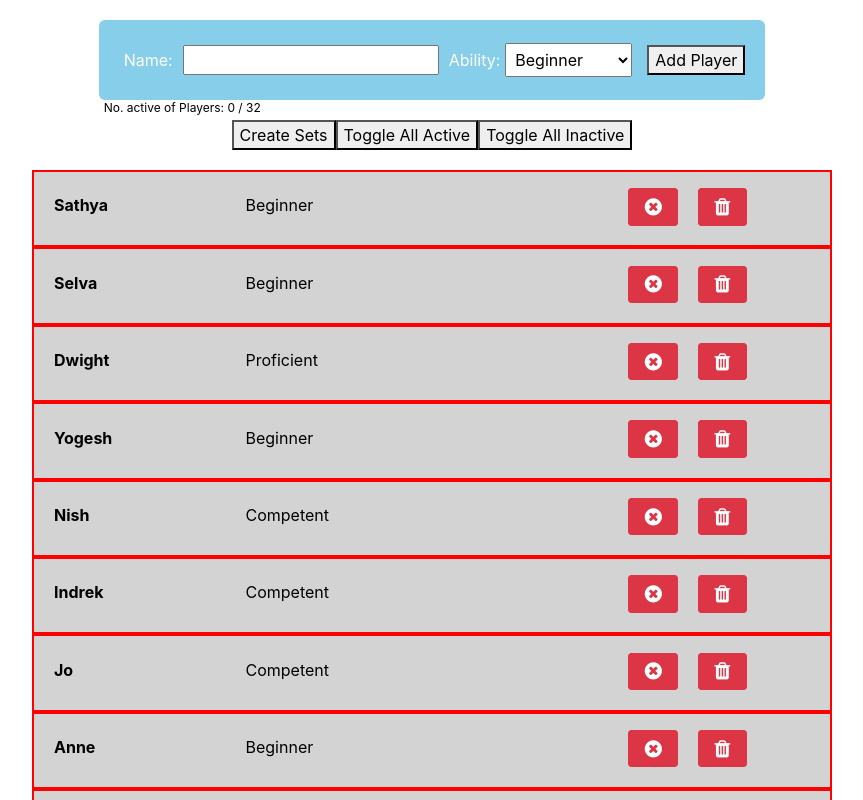
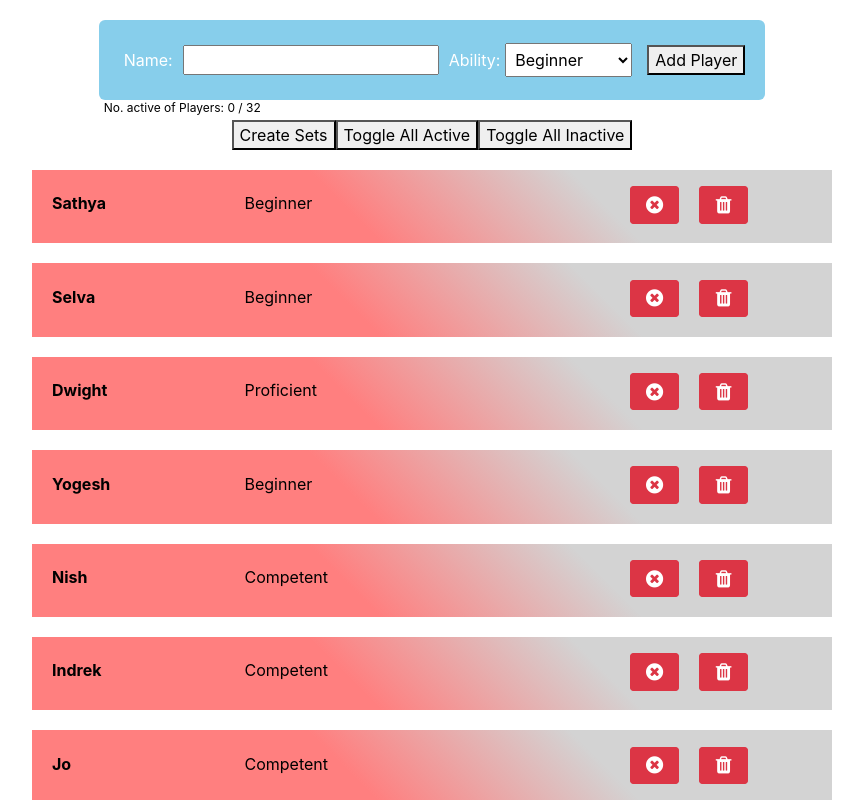
Before and after one commit to Dhrubub/tennis-matches-generator, a React (Create React App) app: page / in a window 1280 px wide. Shown: the top 800 px of the page, without its empty margins (208-1071 px from the left). Built offline with nearby package versions, Linux system fonts and the light colour scheme.

Commit message:
changed card background colour

```diff
--- a/src/components/Home/player-card.tsx
+++ b/src/components/Home/player-card.tsx
@@ -47,10 +47,10 @@ const PlayerCard = (props: PlayerProps) => {
   };
 
   return (
-    <Container className={props.active ? "active" : "inactive"}>
+    <Container className={(props.active ? "active" : "inactive") + " " + (props.id % 2 === 0 ? "even" : "odd")}>
       <PlayerName>{props.name}</PlayerName>
 
-      <PlayerAbility>{props.ability}</PlayerAbility>
+      <PlayerAbility className="">{props.ability}</PlayerAbility>
       <Icon className={"toggle " + (props.active ? "fa fa-check-circle btn btn-success" : "fa fa-times-circle btn btn-danger")} onClick={toggleActive}/>
       <Icon className="remove fa fa-trash fa-2x btn btn-danger" onClick={handleRemove}/>
     </Container>
@@ -79,7 +79,8 @@ const Container = styled.div`
   display: block;
   //border-radius: 20px;
   color: black;
-  background-color: lightgrey;
+  //background-color: lightgrey;
+  //border: 1px solid grey;
 
   height: fit-content;
   word-wrap: break-word;
@@ -93,20 +94,28 @@ const Container = styled.div`
 
   margin: auto;
 
-  //margin-bottom: 20px;
+  margin-bottom: 20px;
 
   //box-shadow: 0px 0px 10px 10px rgba(0,0,0,0.8);
 
   &.active {
     //background-color: green;
-    //background-image: linear-gradient(0deg, green 10%, lightgrey 40%);
-    border: 2px solid green;
+    background-image: linear-gradient(45deg, rgba(0,255,0,0.5) 40%, lightgrey 70%);
+    //border: 2px solid green;
   }
 
   &.inactive {
     //background-color: red;
-    //background-image: linear-gradient(0deg, red 10%, lightgrey 40%);
-    border: 2px solid red;
+    background-image: linear-gradient(45deg, rgba(255,0,0,0.5) 40%, lightgrey 70%);
+    //border: 2px solid red;
+  }
+
+  &.even {
+    //background-color: grey;
+  }
+
+  &.odd {
+    //background-color: lightgrey;
   }
 `;
 
```
